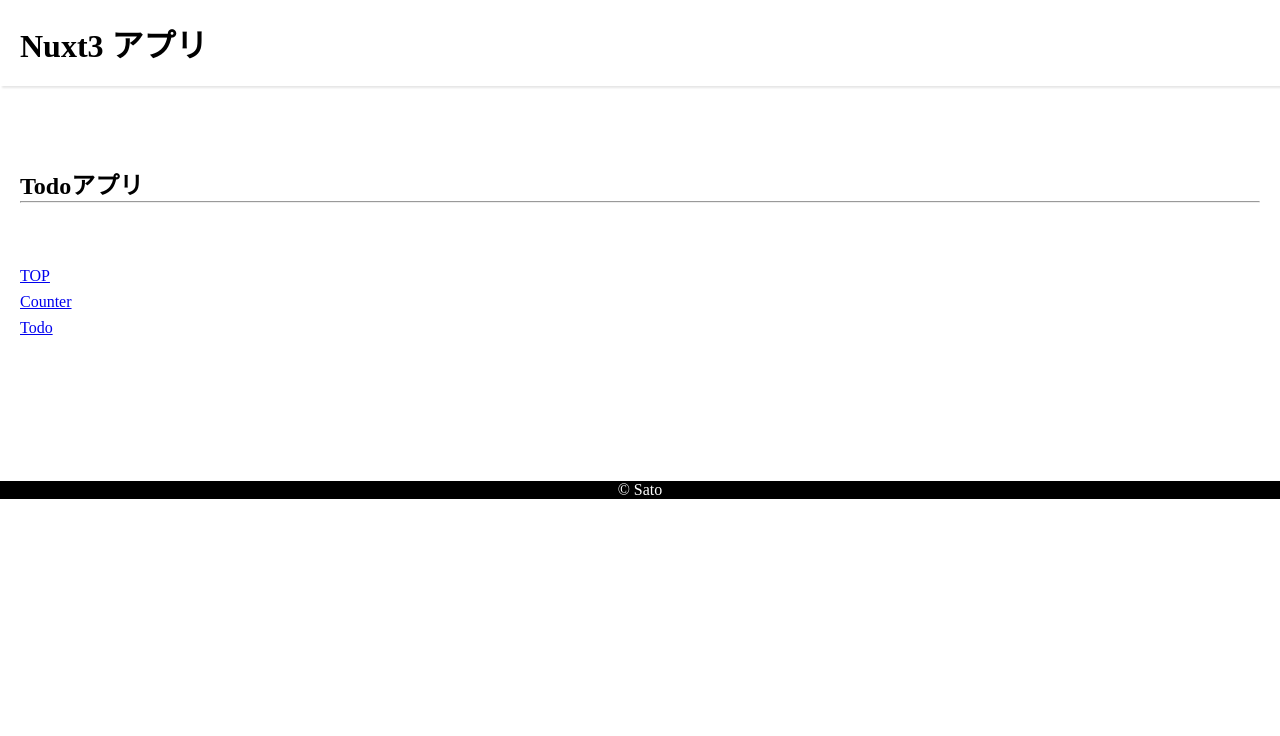
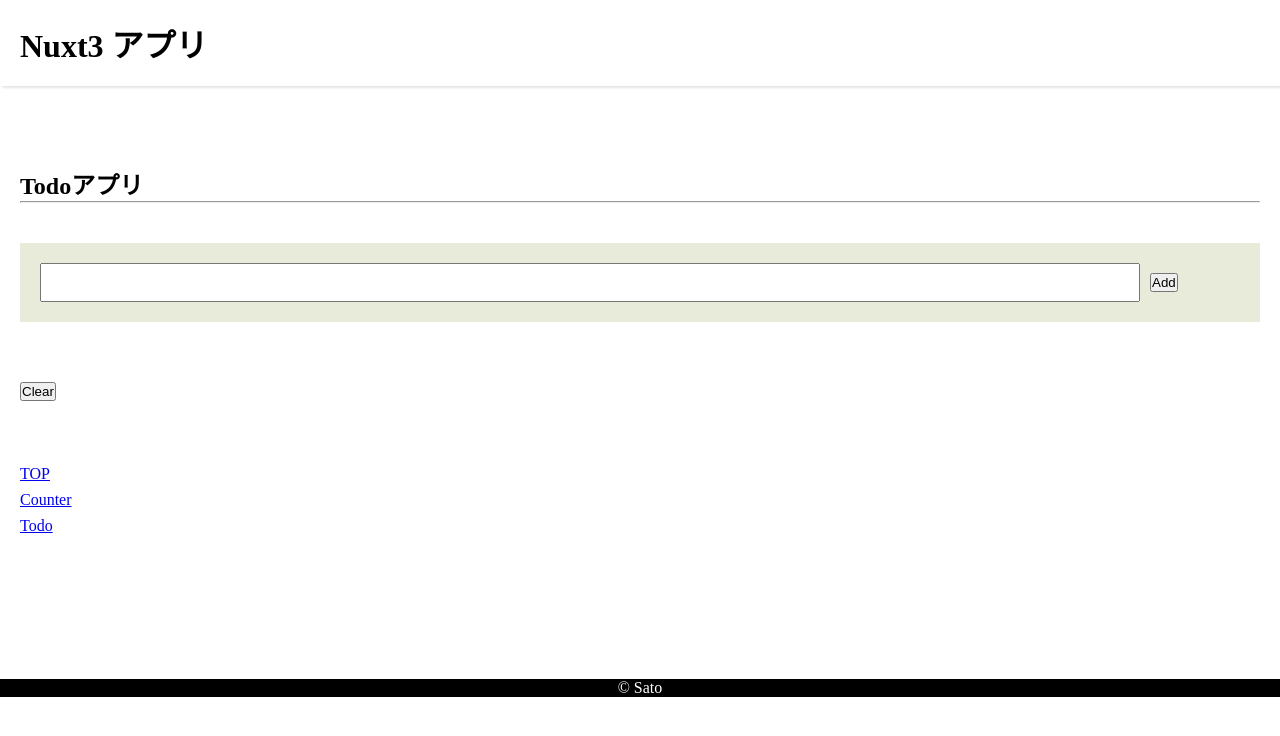
Before and after one commit to m-sato96/counter-app, a Nuxt app: page /todo in a window 1280 px wide. Shown: the top 736 px of the page. Built offline with nearby package versions, Linux system fonts and the light colour scheme.

Commit message:
Todoアプリ実装

```diff
--- a/pages/todo.vue
+++ b/pages/todo.vue
@@ -1,7 +1,58 @@
-<script setup lang="ts"></script>
+<script setup lang="ts">
+const tasks = useCookie<string[]>("tasks", {
+  default: () => [],
+});
+
+const newTask = ref<string>("");
+const addTask = () => {
+  if (newTask.value === "") {
+    return;
+  }
+  tasks.value.push(newTask.value);
+  newTask.value = "";
+};
+const deleteTask = (index: number) => {
+  tasks.value.splice(index, 1);
+};
+const clearTask = () => {
+  tasks.value = [];
+};
+</script>
 <template>
   <div>
     <h2>Todoアプリ</h2>
     <hr />
+    <form @submit.prevent="addTask">
+      <input type="text" v-model="newTask" />
+      <button>Add</button>
+    </form>
+    <ul>
+      <li v-for="(task, index) in tasks" :key="task">
+        <span>{{ task }}</span>
+        <button @click="deleteTask(index)">Delete</button>
+      </li>
+    </ul>
+    <button @click="clearTask">Clear</button>
   </div>
 </template>
+<style scoped>
+form {
+  margin: 40px auto;
+  padding: 20px;
+  background: #e8ebd9;
+  display: flex;
+  align-items: center;
+}
+input {
+  padding: 10px;
+  margin-right: 10px;
+  width: calc(100% - 100px);
+}
+li {
+  display: flex;
+  align-items: center;
+  justify-content: space-between;
+  border-bottom: 1px solid #e8ebd9;
+  padding: 10px 0;
+}
+</style>
```
